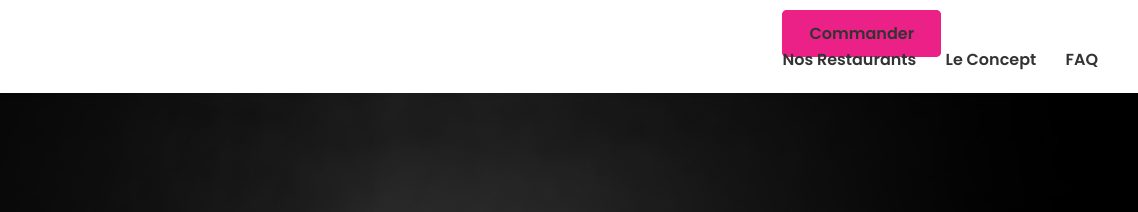
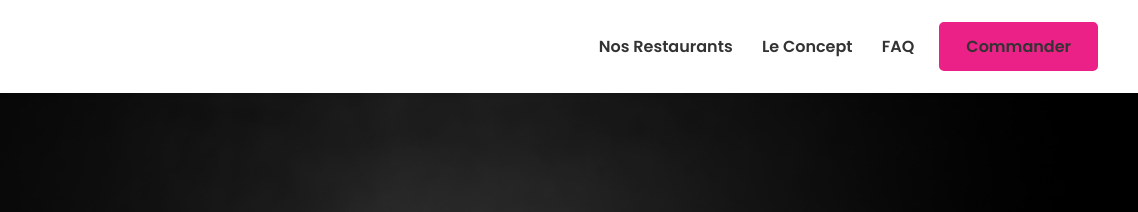
Before and after one commit to pimric/beber, a plain HTML site: page index.html in a window 1280 px wide. Shown: the top 212 px of the page, 142-1280 px from the left. Drawn offline with Linux system fonts and the light colour scheme.

Commit message:
fix(header): aligner le bouton commander et les liens de navigation

```diff
--- a/index.html
+++ b/index.html
@@ -54,6 +54,15 @@
 
         .logo span {
             font-weight: 400;
+        }
+
+        .main-nav {
+            display: flex;
+            align-items: center;
+        }
+
+        .hamburger-menu {
+            display: none;
         }
 
         .main-nav a {
@@ -471,7 +480,6 @@
             <div class="header-content">
                 <a href="#" class="logo"><img src="images_beber/500PX-LOGO-BEBER.png" alt="Logo Hubert de la Campagne" style="max-height: 50px;"></a>
                 <nav class="main-nav">
-                    <a href="menu/index.html" class="btn btn-primary">Commander</a>
                     <div class="hamburger-menu">
                         <div class="bar"></div>
                         <div class="bar"></div>
@@ -482,6 +490,7 @@
                         <a href="#concept">Le Concept</a>
                         <a href="#faq">FAQ</a>
                     </div>
+                    <a href="menu/index.html" class="btn btn-primary">Commander</a>
                 </nav>
             </div>
         </div>
```
